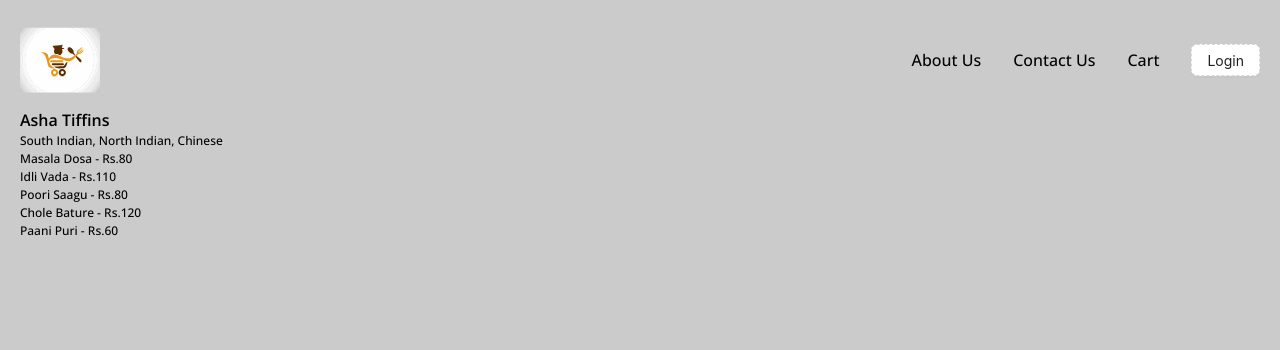
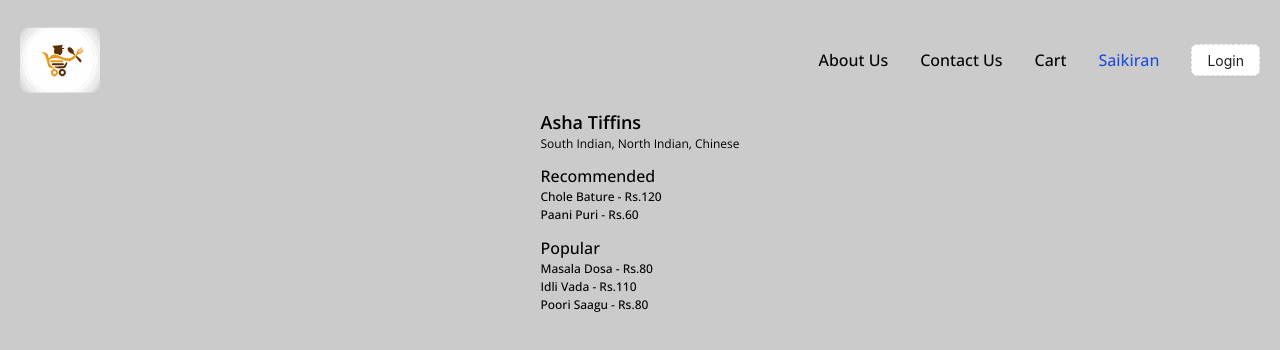
Before and after one commit to SaikiranHegde/Namaste-React, a React (Create React App) app: page /restaurant/1 in a window 1280 px wide. Shown: the top 350 px of the page. Built offline with nearby package versions, Linux system fonts and the light colour scheme.

Commit message:
Lifting state up & Context changes

```diff
--- a/src/App.js
+++ b/src/App.js
@@ -1,6 +1,8 @@
 import "./App.css";
 import Header from "./components/Header";
 import { Outlet } from "react-router-dom";
+import UserContext from "./utils/UserContext";
+import { useState } from "react";
 
 const Footer = () => {
   return (
@@ -8,14 +10,18 @@ const Footer = () => {
   );
 }
 
-const  App = () => {
+const App = () => {
+  const [userName, setUserName] = useState("Saikiran");
+
   return (
-    <section className="app-container">
-      <Header />
-      <Outlet />
-      <Footer />
-    </section>
+    <UserContext.Provider value={{ userName, setUserName }}>
+      <section className="app-container">
+        <Header />
+        <Outlet />
+        <Footer />
+      </section>
+    </UserContext.Provider>
   );
-}
+};
 
 export default App;
--- a/src/components/Body.js
+++ b/src/components/Body.js
@@ -15,6 +15,9 @@ const Body = () => {
   const [restData, setRestData] = useState();
   const [filteredRestData, setFilteredRestData] = useState();
   const [searchText, setSearchText] = useState();
+
+  // showIndex state variable will be updated in Child component using setShowIndex
+  const [showIndex, setShowIndex] = useState(0);
 
   // Using Promise
   const fetchRestaurantData = async () => {
@@ -92,7 +95,9 @@ const Body = () => {
                 key={restData.id}
                 to={`/restaurant/1`}
               >
-                { restData.promoted ? <RestaurantCardPromoted restData={restData} /> : <RestaurantCard restData={restData} /> }
+                {/* { restData.promoted ? <RestaurantCardPromoted restData={restData} /> : <RestaurantCard restData={restData} /> } */}
+                {/* Pass setShowIndex, so that we can use it to set showIndex from RestaurantCard */}
+                { <RestaurantCard restData={restData}  setShowIndex={() => setShowIndex(restData.id)}/> }
               </Link>
             ),
             filteredRestData
--- a/src/components/Header.js
+++ b/src/components/Header.js
@@ -1,14 +1,19 @@
-import { useState } from 'react';
+import { useContext, useState } from 'react';
 import appLogo from '../assests/app-logo.svg';
 import { Button } from 'antd';
 import { equals } from 'ramda';
 import { Link } from "react-router-dom";
+import UserContext from '../utils/UserContext';
 
 const Header = () => {
   const [btnName, setBtnName] = useState("Login");
 
+  // User context data
+  const { userName, setUserName } = useContext(UserContext);
+
   const toggleBtnName = () => {
     setBtnName(equals(btnName, "Login") ? "Logout" : "Login");
+    setUserName("Saikiran Hegde");
   }
 
   return (
@@ -20,6 +25,7 @@ const Header = () => {
         <Link to="/about" className='cursor-pointer text-decoration-none color-inherit'>About Us</Link>
         <Link to="/contact-us" className='cursor-pointer text-decoration-none color-inherit'>Contact Us</Link>
         <Link to="/cart" className='cursor-pointer text-decoration-none color-inherit'>Cart</Link>
+        <div className="text-blue-700">{userName}</div>
         <Button type="dashed" onClick={toggleBtnName}>
           {btnName}
         </Button>
--- a/src/components/RestaurantCard.js
+++ b/src/components/RestaurantCard.js
@@ -2,28 +2,29 @@ import { defaultTo } from "ramda";
 
 // Inline CSS
 // Presentational Component
-const RestaurantCard = (props) => {
+const RestaurantCard = ({ restData, setShowIndex }) => {
   return (
     <section className="rest-card" style={{
       width: '220px',
       height: '280px',
     }}>
-      <img alt={props.restData?.name} className="rest-img" src={props.restData?.image} />
-      <div className="rest-name text-gray-700 p-[1px]">{defaultTo('Asha Tiffins', props.restData.name)}</div>
-      <div className="rest-info">{props.restData?.cuisines}</div>
-      <div className="rest-info">{props.restData?.rating} Stars</div>
-      <div className="rest-info">{props.restData?.eta}</div>
+      <img alt={restData?.name} className="rest-img" src={restData?.image} />
+      <div className="rest-name text-gray-700 p-[1px]">{defaultTo('Asha Tiffins', restData.name)}</div>
+      <div className="rest-info">{restData?.cuisines}</div>
+      <div className="rest-info">{restData?.rating} Stars</div>
+      <div className="rest-info">{restData?.eta}</div>
+      {/* {setShowIndex()} -> This is a callback function which internally calls Parents components setShowIndex(index) */}
     </section>
   );
 }
 
 // Higher Order Component
 export const withPromotedLabel = (RestaurantCard) => {
-  return (props) => {
+  return ({ restData }) => {
     return (
       <section>
         <div className="text-xs w-max bg-gray-400 p-1 rounded-sm absolute mt-[2px] ml-[2px]">Promoted</div>
-        <RestaurantCard restData={props.restData}/>
+        <RestaurantCard restData={restData}/>
       </section>
     );
   }
--- a/src/components/RestaurantMenu.js
+++ b/src/components/RestaurantMenu.js
@@ -30,18 +30,32 @@ const RestaurantMenu = () => {
   }
 
   return (
-    <section>
-      <div className="rest-name">{selectedRestData.name}</div>
-      <div className="rest-info">{selectedRestData.cuisines}</div>
-      <div className="menu-container">
+    <section className="flex justify-center">
+      <div>
+        <div className="text-lg font-semibold">{selectedRestData.name}</div>
+        <div className="text-xs">{selectedRestData.cuisines}</div>
+        <div className="mt-3">
+          <div className="text-base font-medium">Recommended</div>
           {map(
             (menu) => (
               <div className="rest-info" key={menu.id}>
                 {menu.name} - Rs.{menu.price}
               </div>
             ),
-          selectedRestData?.menu
+            selectedRestData?.menu.recommended
           )}
+        </div>
+        <div className="mt-3">
+          <div className="text-base font-medium">Popular</div>
+          {map(
+            (menu) => (
+              <div className="rest-info" key={menu.id}>
+                {menu.name} - Rs.{menu.price}
+              </div>
+            ),
+            selectedRestData?.menu.popular
+          )}
+        </div>
       </div>
     </section>
   );
--- a/src/components/User.js
+++ b/src/components/User.js
@@ -1,11 +1,12 @@
 import React from "react";
+import UserContext from "../utils/UserContext";
 
 class User extends React.Component {
   constructor(props) {
     super(props);
 
     this.state = {
-      count: 0
+      count: 0,
     };
 
     // Update state in class based component
@@ -31,6 +32,9 @@ class User extends React.Component {
         <div>Location: {this.props.location}</div>
         <div>Contact: {this.props.contact}</div>
         <div>Count: {this.state.count}</div>
+        <UserContext.Consumer>
+          {({ userName }) => (<div className="text-blue-700">{userName}</div>)}
+        </UserContext.Consumer>
       </section>
     );
   }
--- /dev/null
+++ b/src/utils/UserContext.js
@@ -0,0 +1,7 @@
+import { createContext } from 'react';
+
+const UserContext = createContext({
+  userName: 'Default',
+});
+
+export default UserContext;
--- a/src/utils/consts.js
+++ b/src/utils/consts.js
@@ -60,7 +60,20 @@ export const individualRestaurantData = [
     id: 1,
     name: "Asha Tiffins",
     cuisines: "South Indian, North Indian, Chinese",
-    menu: [
+    menu: {
+      recommended: [
+        {
+          id: 4,
+          name: "Chole Bature",
+          price: 120
+        },
+        {
+          id: 5,
+          name: "Paani Puri",
+          price: 60
+        }
+      ],
+      popular: [
         {
           id: 1,
           name: "Masala Dosa",
@@ -75,18 +88,9 @@ export const individualRestaurantData = [
           id: 3,
           name: "Poori Saagu",
           price: 80
-      },
-      {
-        id: 4,
-        name: "Chole Bature",
-        price: 120
-      },
-      {
-        id: 5,
-        name: "Paani Puri",
-        price: 60
         }
       ]
+    }
   }
 ];
 
```
Lines whose indentation alone changed are shown as unchanged.
